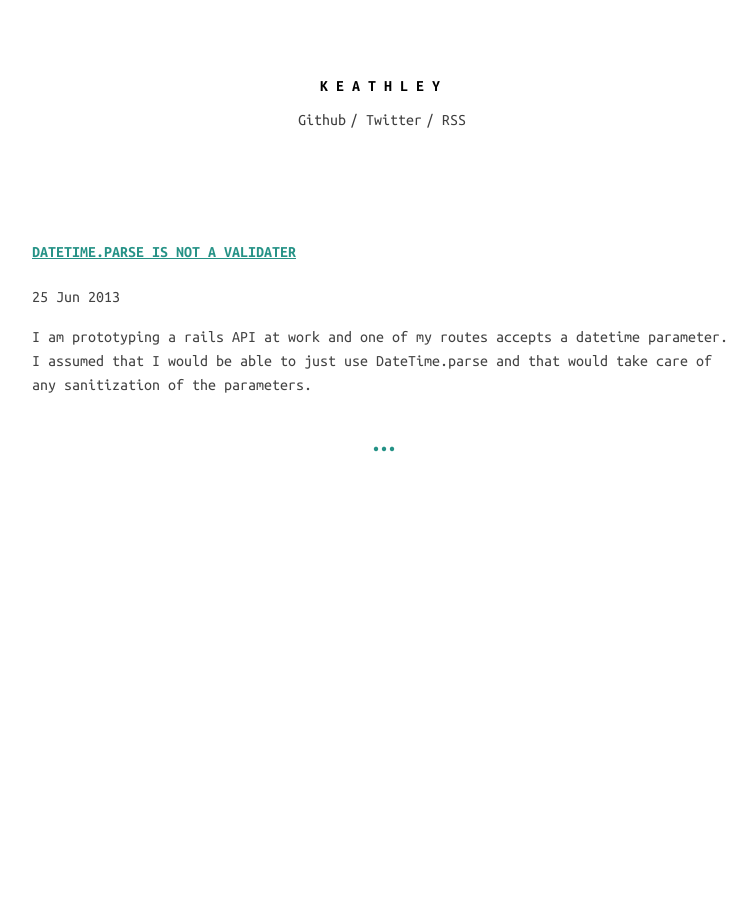
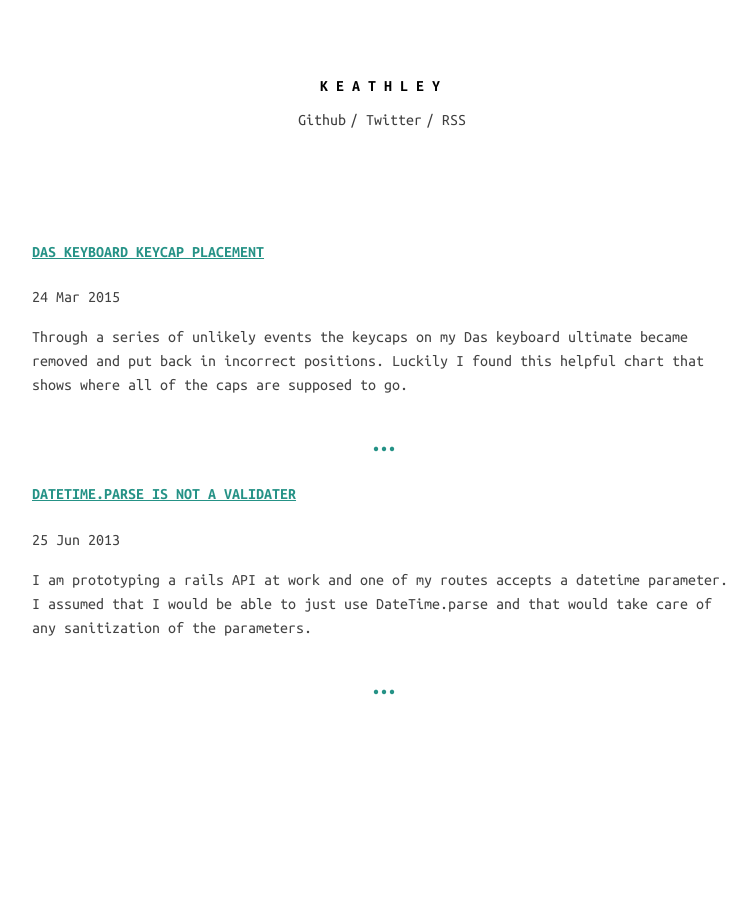
Before and after one commit to wojtekmach/keathley.github.io, a Jekyll site: the page built from index.html, in a window 1280 px wide. Shown: the whole page, without its empty margins (256-1012 px from the left). Built offline with Jekyll 4.4.1, drawn with Linux system fonts in a browser that asks for light colours; nearby versions of some CDN libraries; a style sheet for code colours, icons or effects is not loaded.

Commit message:
Add das keyboard post

```diff
--- a/_config.yml
+++ b/_config.yml
@@ -4,4 +4,4 @@ name: Chris Keathley
 highlighter: 'pygments'
 markdown: kramdown
 description: This is where I think things.  Sometimes it's about code.  Sometimes that code works.
-url: http://keathley.github.io/
+url: http://keathley.github.io
--- /dev/null
+++ b/_posts/2015-03-24-dask-keyboard-keycap-placement.md
@@ -0,0 +1,10 @@
+---
+layout: post
+title:  "DAS Keyboard keycap placement"
+date:   2015-03-24 11:51:13
+categories: keyboards
+---
+
+Through a series of unlikely events the keycaps on my Das keyboard ultimate became removed and put back in incorrect positions.  Luckily I found this helpful chart that shows where all of the caps are supposed to go.
+
+![DAS Keycap Placement]({{ site.url }}/assets/images/das_keycap_placement.jpg)
```
Also changed, not shown: assets/images/das_keycap_placement.jpg (added).
